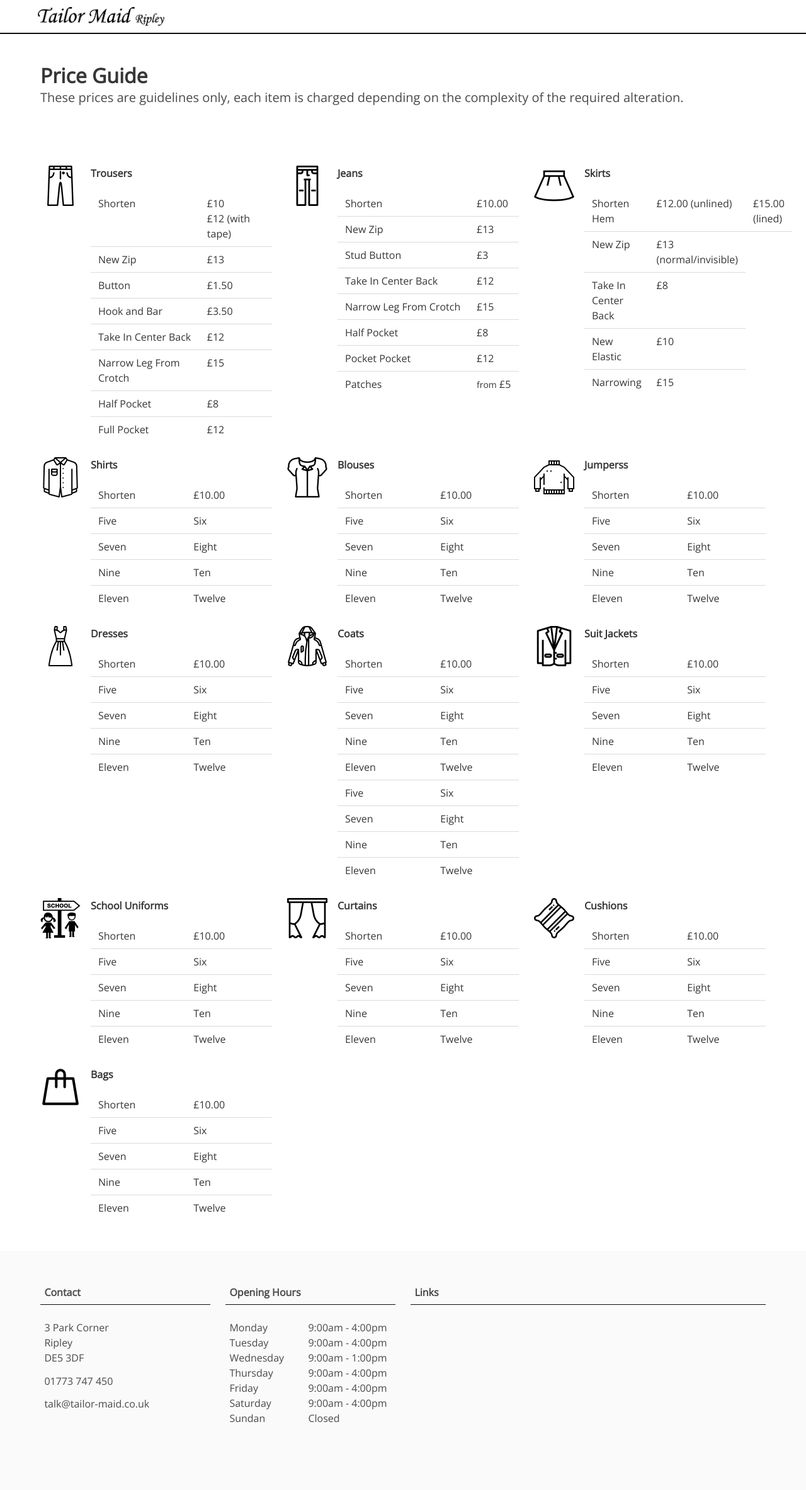
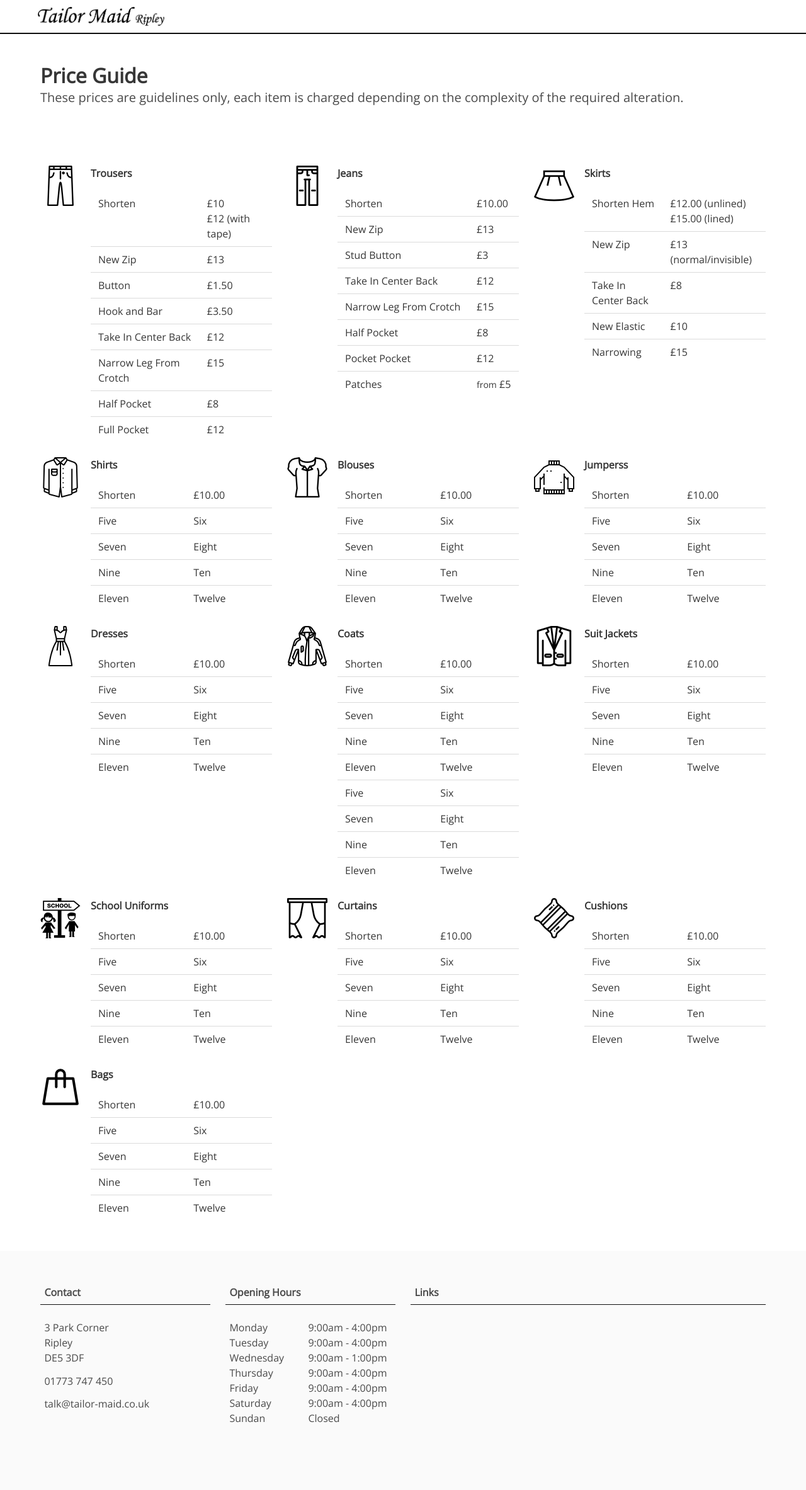
Before and after one commit to tailor-maid/tailormaid.github.io, a Jekyll site: the page built from _pages/price-guide.html, in a window 1280 px wide. Shown: the whole page at 63% size. Built offline with Jekyll 4.4.1, drawn with Linux system fonts in a browser that asks for light colours; nearby versions of some CDN libraries.

Commit message:
Fixed Skits

```diff
--- a/_pages/price-guide.html
+++ b/_pages/price-guide.html
@@ -140,8 +140,7 @@ permalink: /price-guide/
                                 <tbody>
                                     <tr>
                                         <td>Shorten Hem</td>
-                                        <td>£12.00 (unlined)</td>
-                                        <td>£15.00 (lined)</td>
+                                        <td>£12.00 (unlined)<br/>£15.00 (lined)</td>
                                     </tr>
                                     <tr>
                                         <td>New Zip</td>
```
